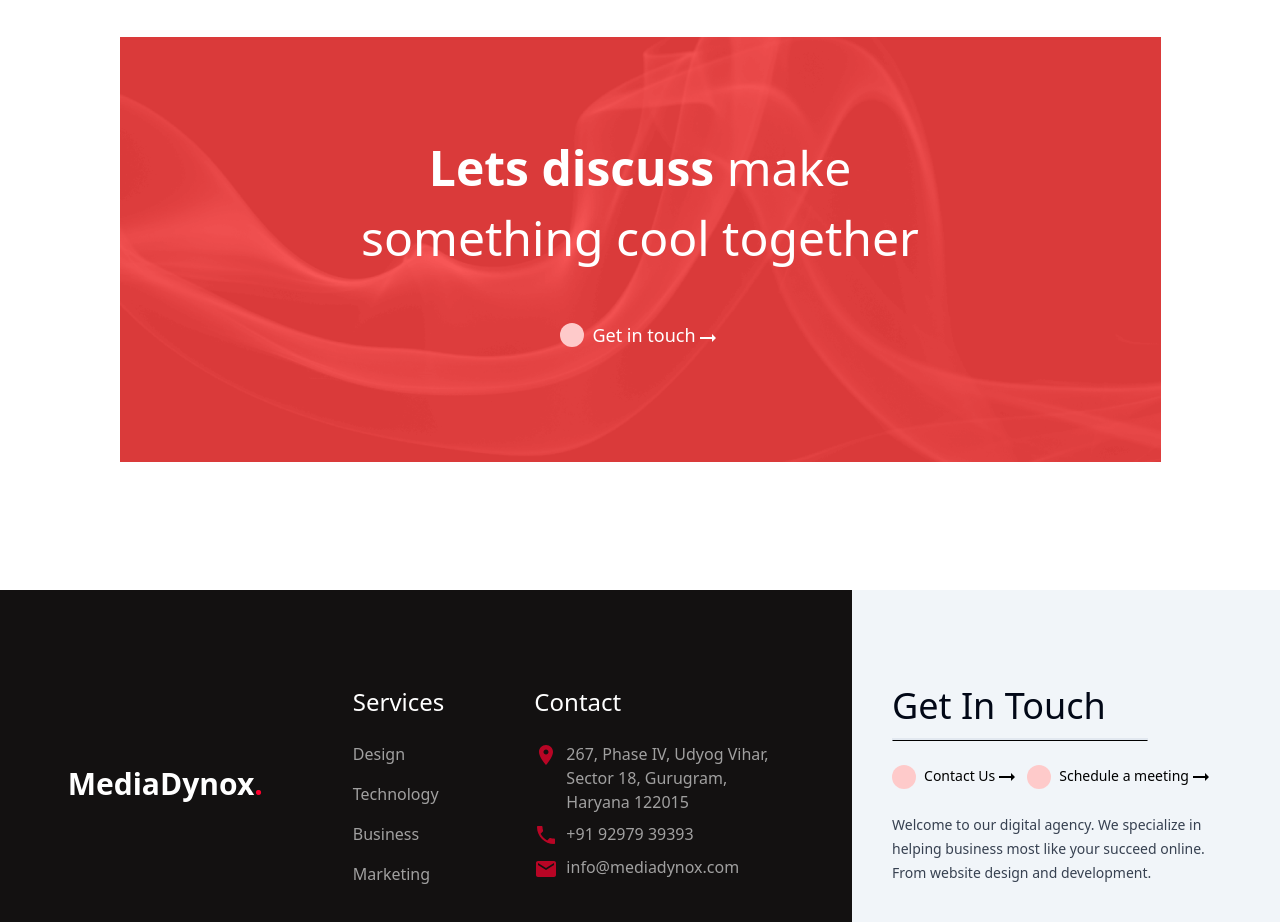
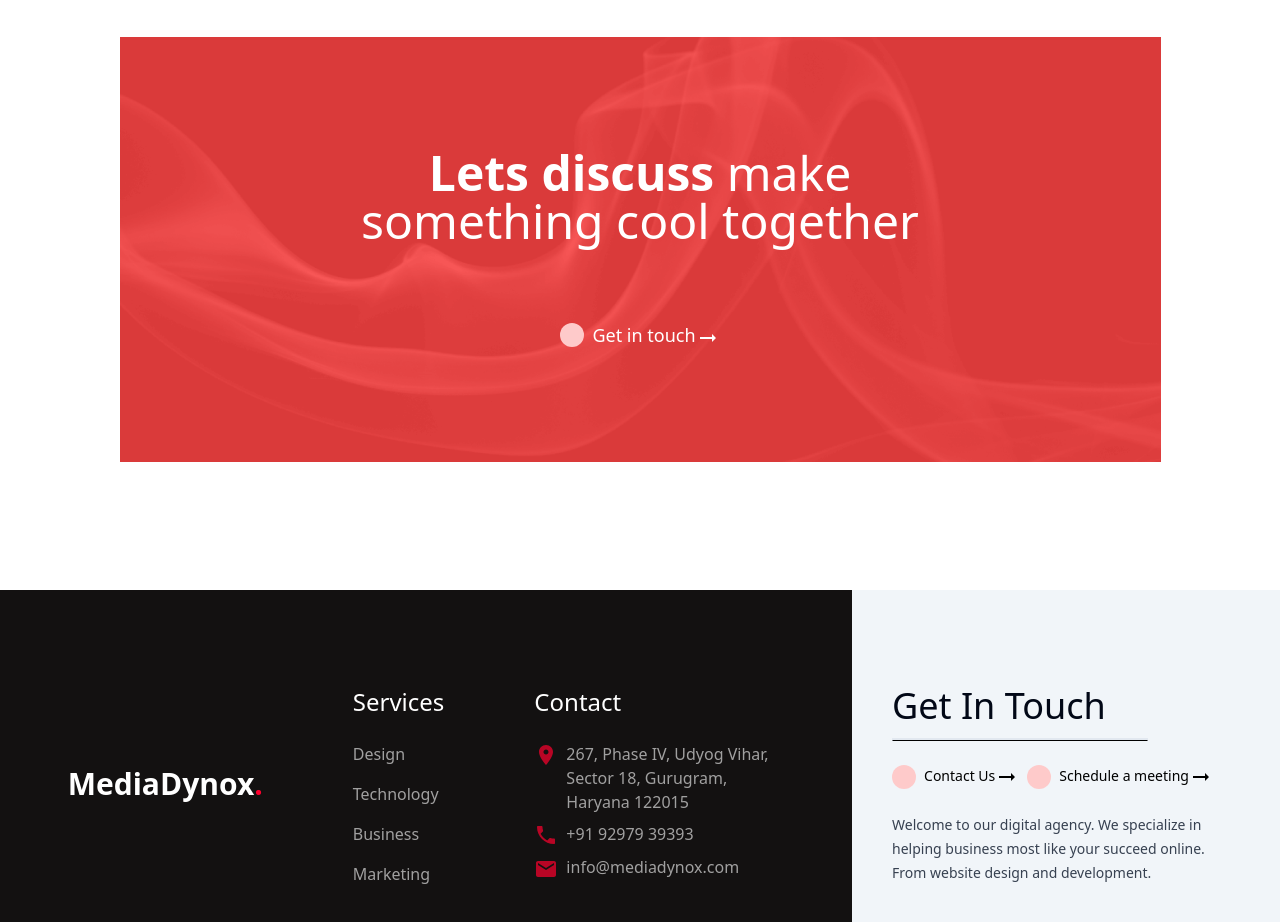
Before and after one commit to rkcoola792/media-dynox, a React (Vite) app: page / in a window 1280 px wide. Shown: the part 5080-6002 px from the top of the page. Built offline with nearby package versions, Linux system fonts and the light colour scheme.

Commit message:
section 9 compltetd

```diff
--- a/src/components/Homepage/Section9.jsx
+++ b/src/components/Homepage/Section9.jsx
@@ -5,11 +5,11 @@ const Section9 = () => {
   return (
     <div className="relative w-full h-full flex justify-center mt-24">
       <img src="/cta-banner.png" alt="" />
-      <h1 className="absolute text-5xl text-white text-center top-24 leading-[70px] w-[45%] font-thin">
+      <h1 className="absolute  md:text-5xl sm:text-3xl  text-white text-center lg:top-28 sm:top-20 leading-[70px] w-[50%] font-thin">
         <span className="font-bold">Lets discuss</span> make something cool
         together
       </h1>
-      <div className='absolute bottom-28'>
+      <div className='absolute lg:bottom-28 sm:bottom-16'>
         <Explore text="Get in touch" color="white"></Explore>
       </div>
     </div>
```
